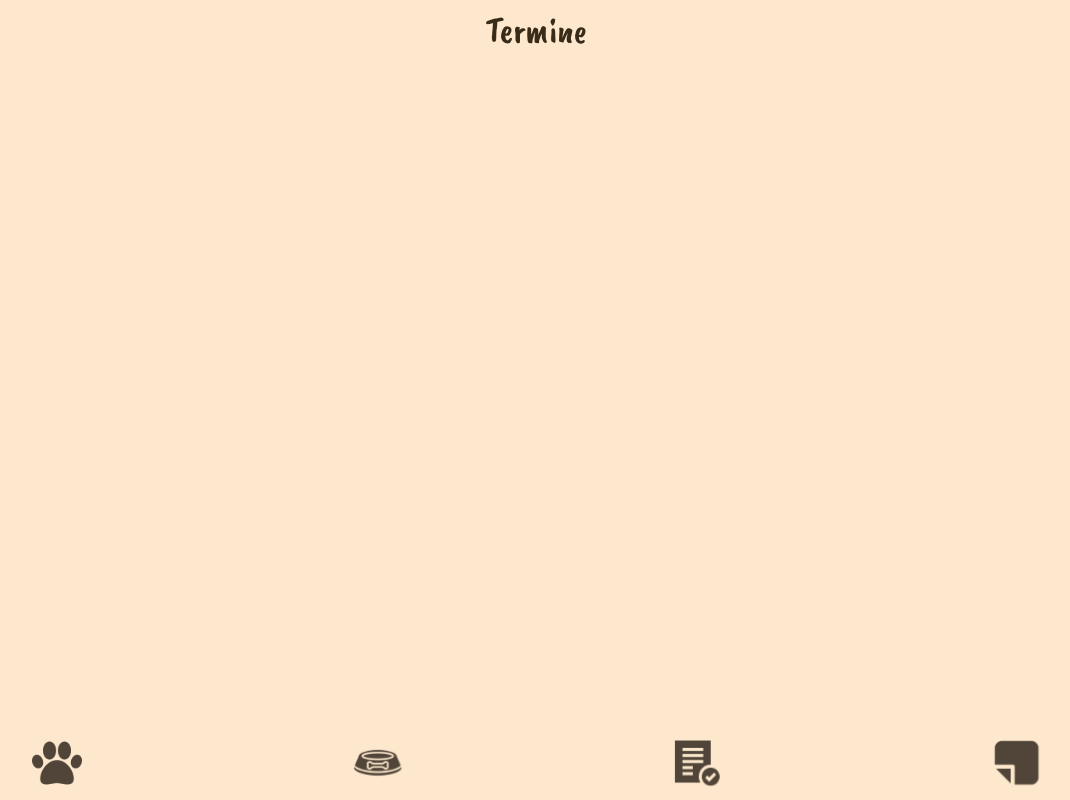
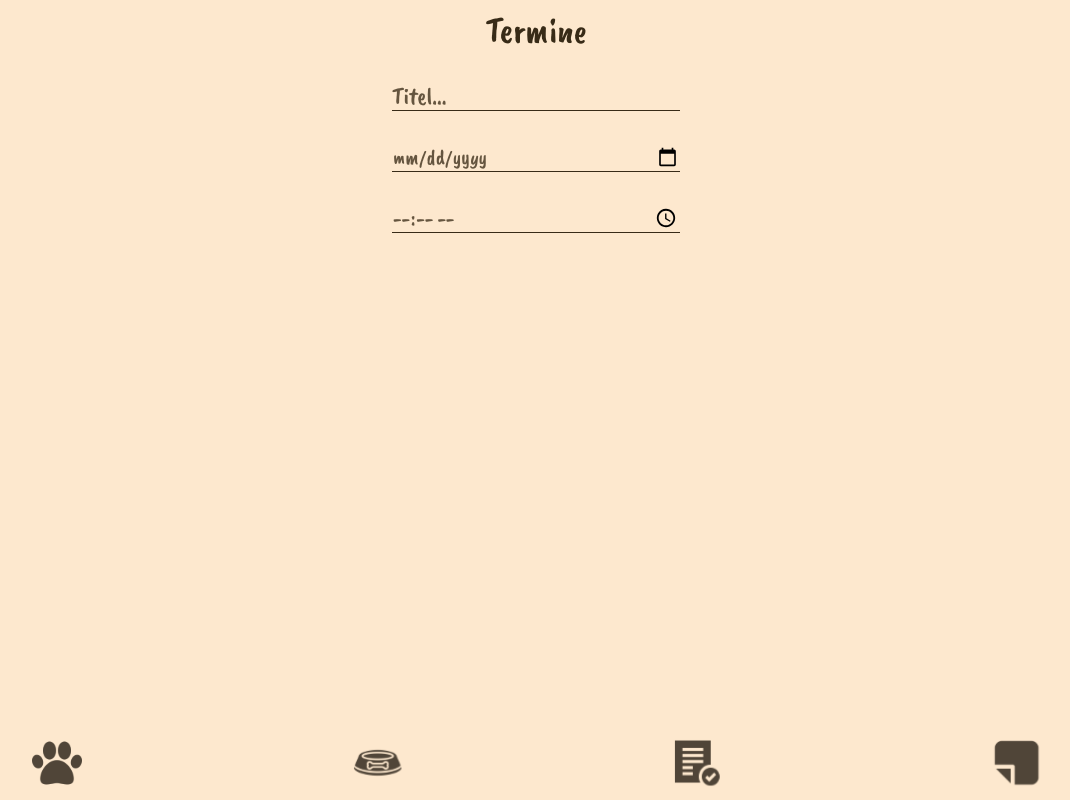
Before and after one commit to Joeynow1101/capstone-project, a React (Vite) app: page /appointment in a window 1280 px wide. Shown: the whole page, without its empty margins (104-1174 px from the left). Built offline with nearby package versions, Linux system fonts and the light colour scheme.

Commit message:
add-appointment

```diff
--- a/src/Pages/Appointment.jsx
+++ b/src/Pages/Appointment.jsx
@@ -1,10 +1,12 @@
 import Navbar from "../components/Navbar";
 import Header from "../components/Header";
+import AppointmentForm from "../components/AppointmentForm";
 
 function Appointment() {
   return (
     <>
       <Header titleText={"Termine"} />
+      <AppointmentForm />
       <Navbar />
     </>
   );
--- /dev/null
+++ b/src/components/AppointmentForm.jsx
@@ -0,0 +1,46 @@
+import styled from "styled-components";
+
+function AppointmentForm() {
+  return (
+    <>
+      <Container>
+        <AppointmentFormStyle type="text" placeholder="Titel..." />
+        <AppointmentFormStyle type="date" placeholder="Datum..." />
+        <AppointmentFormStyle type="time" placeholder="Uhrzeit..." />
+      </Container>
+    </>
+  );
+}
+
+export default AppointmentForm;
+
+const Container = styled.div`
+   display: grid;
+  justify-content: center;
+  align-content: center;
+  margin: auto;
+  width: 20rem;
+
+
+
+
+  padding: 0.5rem;
+`;
+
+const AppointmentFormStyle = styled.input`
+  font-family: "CaveatBrush";
+  width: 18rem;
+  border: 0;
+  border-bottom: 1px solid var(--secondary-two);
+  outline: 0;
+  font-size: 1.3rem;
+  background: transparent;
+  color: var(--secondary-one);
+  margin: 1rem 0 1rem 0;
+
+  &::placeholder {
+    font-family: "CaveatBrush";
+    font-size: 1.5rem;
+    color: var(--secondary-one);
+  }
+`;
```
